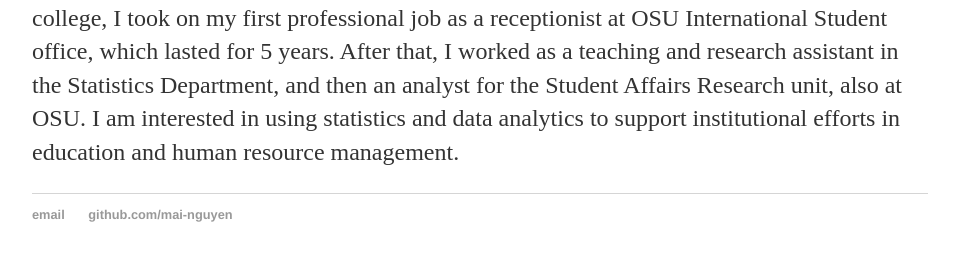
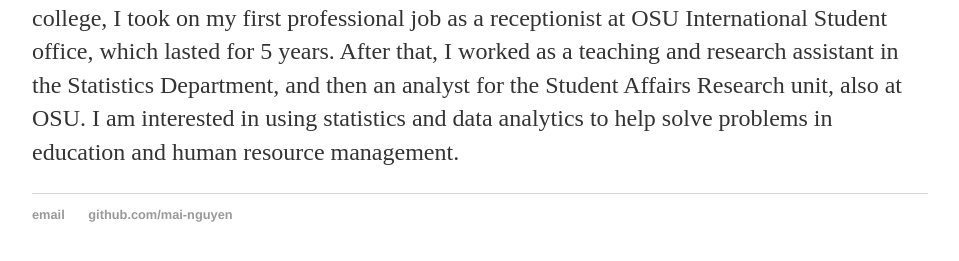
Before and after one commit to mai-nguyen/mai-nguyen.github.io, a Jekyll site: the page built from about/index.html, in a window 1280 px wide. Shown: the part 263-524 px from the top of the page, without its empty margins (160-1119 px from the left). Built offline with Jekyll 4.4.1, drawn with Linux system fonts in a browser that asks for light colours; some of the changed text lies outside the part shown.

Commit message:
Update index.html

```diff
--- a/about/index.html
+++ b/about/index.html
@@ -6,6 +6,6 @@ published: true
 <div class="blurb">
 	<h1>About me</h1>
 
-  <p>I studied statistics at Oregon State University (Corvallis, Oregon) were it drizzles with cold water on average 162 days per year and now I live in Ho Chi Minh City (Vietnam). While in college, I took on my first professional job as a receptionist at OSU International Student office, which lasted for 5 years. After that, I worked as a teaching and research assistant in the Statistics Department, and then an analyst for the Student Affairs Research unit, also at OSU. I am interested in using statistics and data analytics to support institutional efforts in education and human resource management.</p>
+  <p>I studied statistics at Oregon State University (Corvallis, Oregon) were it drizzles with cold water on average 162 days per year and now I live in Ho Chi Minh City (Vietnam). While in college, I took on my first professional job as a receptionist at OSU International Student office, which lasted for 5 years. After that, I worked as a teaching and research assistant in the Statistics Department, and then an analyst for the Student Affairs Research unit, also at OSU. I am interested in using statistics and data analytics to help solve problems in education and human resource management.</p>
 
 </div><!-- /.blurb -->
```
